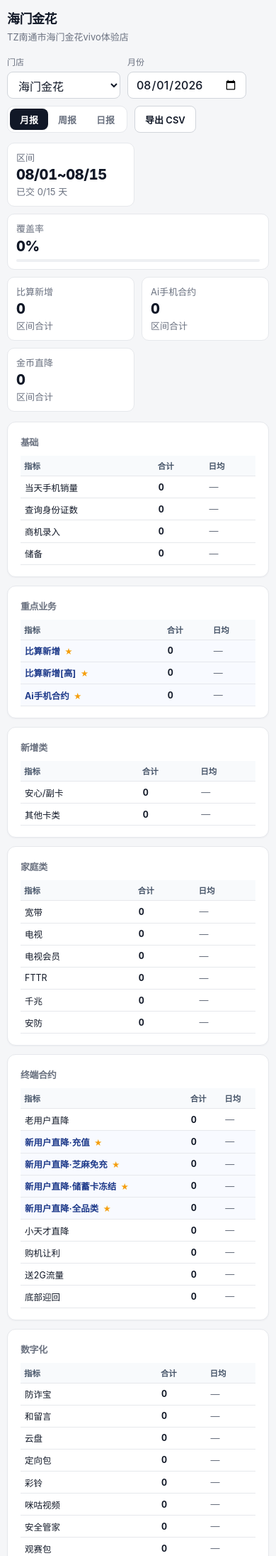
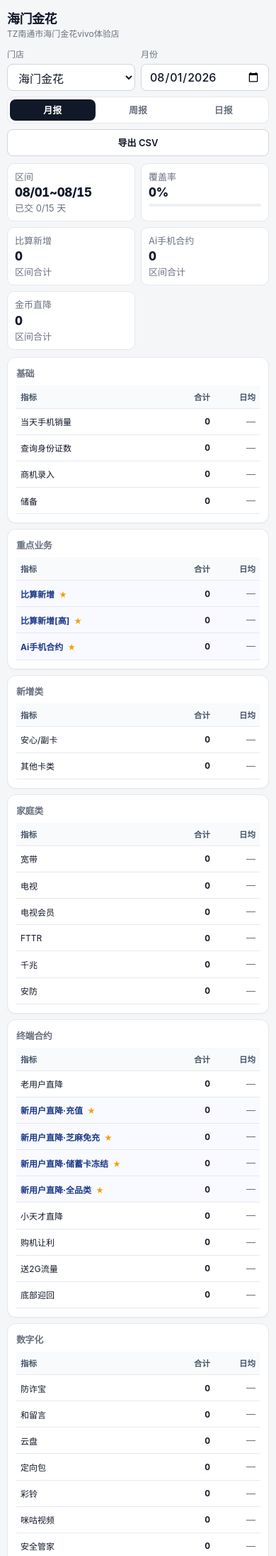
Before and after one commit to kofwj/daily-store, a Flask app: page /report in a window 390 px wide. Shown: the part 48-2240 px from the top of the page at 71% size. Run offline with Flask 3, Linux system fonts and the light colour scheme; the visitor is signed in with stand-in values (Sample User, id 1); data comes from the database, SQL or seed files in the repository; data that the repository does not hold is empty.

Commit message:
家庭类零行可隐藏，填报员看不到看板，报表手机端收紧
播报设置增加家庭类全0不进群；看板改为管理员专属；报表窄屏筛选铺满、指标列钉住。

```diff
--- a/app/static/app.css
+++ b/app/static/app.css
@@ -638,11 +638,52 @@ table.compare-grid td { padding: 8px; border-bottom: 1px solid #f1f5f9; }
 table.compare-grid tr:hover td { background: #f8fafc; }
 table.compare-grid td.best { color: #1e3a8a; font-weight: 700; }
 
+.report-table-card { overflow: hidden; }
+.report-table-scroll { overflow: auto; -webkit-overflow-scrolling: touch; }
+
 @media (max-width: 800px) {
-  .report-head { flex-direction: column; align-items: stretch; }
-  .report-kpis { grid-template-columns: 1fr 1fr; }
-  .report-kpis .kpi:nth-child(2) { grid-column: span 2; }
-  .report-month-grid { grid-template-columns: 1fr; }
+  .report-page { gap: 10px; }
+  .report-head { flex-direction: column; align-items: stretch; gap: 10px; }
+  .report-title h1 { margin-bottom: 2px; font-size: 18px; }
+  .report-fullname { font-size: 12px; line-height: 1.4; }
+  .report-page .page-filters { gap: 8px; }
+  .report-page .filter { min-width: 0; flex: 1 1 calc(50% - 8px); }
+  .report-page .seg { flex: 1 1 100%; justify-content: stretch; }
+  .report-page .seg a { flex: 1; justify-content: center; }
+  .report-page .page-filters > .btn { flex: 1 1 100%; }
+  .report-kpis { grid-template-columns: 1fr 1fr; gap: 8px; }
+  .report-kpis .kpi { padding: 8px 10px; }
+  .report-kpis .kpi-num { font-size: 17px; }
+  .report-month-grid { grid-template-columns: 1fr; gap: 8px; }
+  .report-section { padding: 12px; }
+  .report-section h2 { margin-bottom: 8px; }
+  table.report-month th, table.report-month td { padding: 8px 6px; }
+  table.report-month td:nth-child(2),
+  table.report-month td:nth-child(3),
+  table.report-month th:nth-child(2),
+  table.report-month th:nth-child(3) { text-align: right; width: 64px; }
+  .report-table-card { padding: 0 0 10px; margin: 0; }
+  .report-table-card .report-note { margin: 8px 12px 0; }
+  table.report-grid { font-size: 12px; }
+  table.report-grid th,
+  table.report-grid td { padding: 8px 6px; }
+  table.report-grid th:first-child,
+  table.report-grid td.left {
+    position: sticky;
+    left: 0;
+    z-index: 2;
+    min-width: 88px;
+    max-width: 108px;
+    background: #fff;
+    box-shadow: 1px 0 0 var(--line);
+  }
+  table.report-grid thead th:first-child { z-index: 3; background: #f8fafc; }
+  table.report-grid tr.group-row td { position: sticky; left: 0; z-index: 2; }
+  table.report-grid tr.row-kpi td.left { background: #f8faff; }
+  table.report-grid .day-head,
+  table.report-grid .day-val,
+  table.report-grid .day-zero { min-width: 36px; text-align: center; }
+  .cell-edit input[type="number"] { width: 40px; height: 32px; font-size: 16px; }
 }
 
 /* ===== 看板 ===== */
--- a/app/templates/base.html
+++ b/app/templates/base.html
@@ -15,9 +15,7 @@
       <a href="{{ url_for('report') }}" class="{{ 'active' if request.endpoint == 'report' else '' }}">报表</a>
       {% if g.user['role'] == 'admin' %}
       <a href="{{ url_for('bulletin_page') }}" class="{{ 'active' if request.endpoint == 'bulletin_page' else '' }}"><span class="full">通报表</span><span class="short">通报</span></a>
-      {% endif %}
-      <a href="{{ url_for('board') }}" class="{{ 'active' if request.endpoint == 'board' else '' }}">{{ '多店看板' if g.user['role'] == 'admin' else '看板' }}</a>
-      {% if g.user['role'] == 'admin' %}
+      <a href="{{ url_for('board') }}" class="{{ 'active' if request.endpoint == 'board' else '' }}">多店看板</a>
       <a href="{{ url_for('incentive_page') }}" class="{{ 'active' if request.endpoint == 'incentive_page' else '' }}"><span class="full">月度考核</span><span class="short">考核</span></a>
       <a href="{{ url_for('edits_page') }}" class="{{ 'active' if request.endpoint == 'edits_page' else '' }}"><span class="full">修改审计</span><span class="short">审计</span></a>
       {% endif %}
--- a/app/templates/report.html
+++ b/app/templates/report.html
@@ -1,11 +1,14 @@
 {% extends "base.html" %}
 {% block title %}报表 · {{ store.short_name or store.name }}{% endblock %}
+{% block body_class %}report-page-body{% endblock %}
 {% block body %}
 <div class="report-page">
   <div class="report-head">
-    <div>
+    <div class="report-title">
       <h1>{{ store.short_name or store.name }}</h1>
-      <p class="muted">{{ store.name }}</p>
+      {% if store.short_name and store.short_name != store.name %}
+      <p class="muted report-fullname">{{ store.name }}</p>
+      {% endif %}
     </div>
     <form method="get" class="page-filters">
       {% if g.user['role'] == 'admin' and stores|length > 1 %}
@@ -89,14 +92,15 @@
   </div>
   <p class="muted report-note">日均 = 区间合计 ÷ 已提交天数。要改某一天，切到周报或日报。</p>
   {% else %}
-  <div class="card" style="overflow:auto">
+  <div class="card report-table-card">
+    <div class="report-table-scroll">
     <table class="data report-grid">
       <thead>
         <tr>
           <th>指标</th>
-          {% for d in dates %}<th>{{ d[5:] }}</th>{% endfor %}
+          {% for d in dates %}<th class="day-head">{{ d[5:7]|int }}/{{ d[8:]|int }}</th>{% endfor %}
           <th>合计</th>
-          <th>日均</th>
+          <th class="avg-head">日均</th>
         </tr>
         {% if g.user['role'] == 'admin' %}
         <tr>
@@ -142,13 +146,14 @@
           </td>
           {% endfor %}
           <td><b>{{ row.total }}</b></td>
-          <td class="muted">{{ row.avg or '—' }}</td>
+          <td class="muted avg-col">{{ row.avg or '—' }}</td>
         </tr>
         {% endfor %}
         {% endfor %}
       </tbody>
     </table>
-    <p class="muted" style="margin-top:8px">
+    </div>
+    <p class="muted report-note">
       {% if g.user['role'] == 'admin' %}
       管理员点某个格子改数，回车只保存这一格，其它数字不动，会记进审计。日均 = 区间合计 ÷ 已提交天数。
       {% else %}
--- a/app/templates/settings.html
+++ b/app/templates/settings.html
@@ -257,6 +257,12 @@
             数字化里日=0 且累=0 的行不进群消息
           </label>
         </p>
+        <p>
+          <label class="check">
+            <input type="checkbox" name="broadcast_compact_family" value="1" {% if broadcast_compact_family %}checked{% endif %}>
+            家庭类里日=0 且累=0 的行不进群消息
+          </label>
+        </p>
         <div class="toolbar"><button type="submit">保存播报设置</button></div>
       </form>
     </div>
--- a/app/web.py
+++ b/app/web.py
@@ -129,6 +129,14 @@ def create_app() -> Flask:
     def incentive_rules(conn) -> Dict[str, int]:
         return incentive.rules_from(db.get_setting(conn, "incentive_rules", ""))
 
+    def broadcast_compact_sections(conn) -> list[str]:
+        sections = []
+        if db.get_setting(conn, "broadcast_compact", "1") == "1":
+            sections.append("digital")
+        if db.get_setting(conn, "broadcast_compact_family", "0") == "1":
+            sections.append("family")
+        return sections
+
     def store_forecast(conn, store, as_of: date) -> Dict[str, Any]:
         month_vals = db.month_cum_through(conn, store["id"], as_of)
         ai = int(month_vals.get("ai_contract", 0) or 0)
@@ -241,7 +249,7 @@ def create_app() -> Flask:
                         values[m["code"]] = max(0, int(raw or 0))
                     except ValueError:
                         values[m["code"]] = 0
-                compact = db.get_setting(conn, "broadcast_compact", "1") == "1"
+                compact_sections = broadcast_compact_sections(conn)
                 note = (request.form.get("note") or "").strip()
                 before = db.day_values(conn, store["id"], biz_date)
                 db.save_daily(
@@ -250,7 +258,7 @@ def create_app() -> Flask:
                     biz_date=biz_date,
                     values=values,
                     user_id=g.user["id"],
-                    compact=compact,
+                    compact=bool(compact_sections),
                     note=note,
                 )
                 if existing:
@@ -279,9 +287,13 @@ def create_app() -> Flask:
             kpi_targets = db.list_kpi_targets(conn)
             filler_month = db.get_setting(conn, "filler_edit_month", "0") == "1"
             report = db.get_report(conn, store["id"], biz_date)
-            compact = db.get_setting(conn, "broadcast_compact", "1") == "1"
+            compact_sections = broadcast_compact_sections(conn)
             text = broadcast.render_broadcast(
-                store_label(store), biz_date, pairs, compact=compact
+                store_label(store),
+                biz_date,
+                pairs,
+                compact=bool(compact_sections),
+                compact_sections=compact_sections,
             )
             grouped = []
             for section in SECTIONS:
@@ -332,7 +344,7 @@ def create_app() -> Flask:
                 grouped=grouped,
                 report=report,
                 broadcast_text=text,
-                compact=compact,
+                compact=bool(compact_sections),
                 kpi_cards=kpi_cards,
                 forecast=forecast,
                 is_admin=g.user["role"] == "admin",
@@ -583,7 +595,7 @@ def create_app() -> Flask:
         return redirect(url_for("report", **kwargs))
 
     @app.route("/board")
-    @login_required
+    @admin_required
     def board():
         biz_date = parse_date(request.args.get("date"))
         view = request.args.get("view") or "today"
@@ -997,7 +1009,9 @@ def create_app() -> Flask:
                         flash("权限设置已保存", "ok")
                     elif action == "save_broadcast":
                         compact = "1" if request.form.get("broadcast_compact") == "1" else "0"
+                        family = "1" if request.form.get("broadcast_compact_family") == "1" else "0"
                         db.set_setting(conn, "broadcast_compact", compact)
+                        db.set_setting(conn, "broadcast_compact_family", family)
                         flash("播报设置已保存", "ok")
                     elif action == "save_rules":
                         defaults = incentive.DEFAULTS
@@ -1070,6 +1084,7 @@ def create_app() -> Flask:
                 store_label=store_label,
                 filler_edit_month=db.get_setting(conn, "filler_edit_month", "0") == "1",
                 broadcast_compact=db.get_setting(conn, "broadcast_compact", "1") == "1",
+                broadcast_compact_family=db.get_setting(conn, "broadcast_compact_family", "0") == "1",
                 incentive_rules=incentive_rules(conn),
             )
     @app.context_processor
```
Also changed, not shown: tests/test_broadcast.py (+23 -0 lines), tests/test_db_flow.py (+2 -0 lines).
